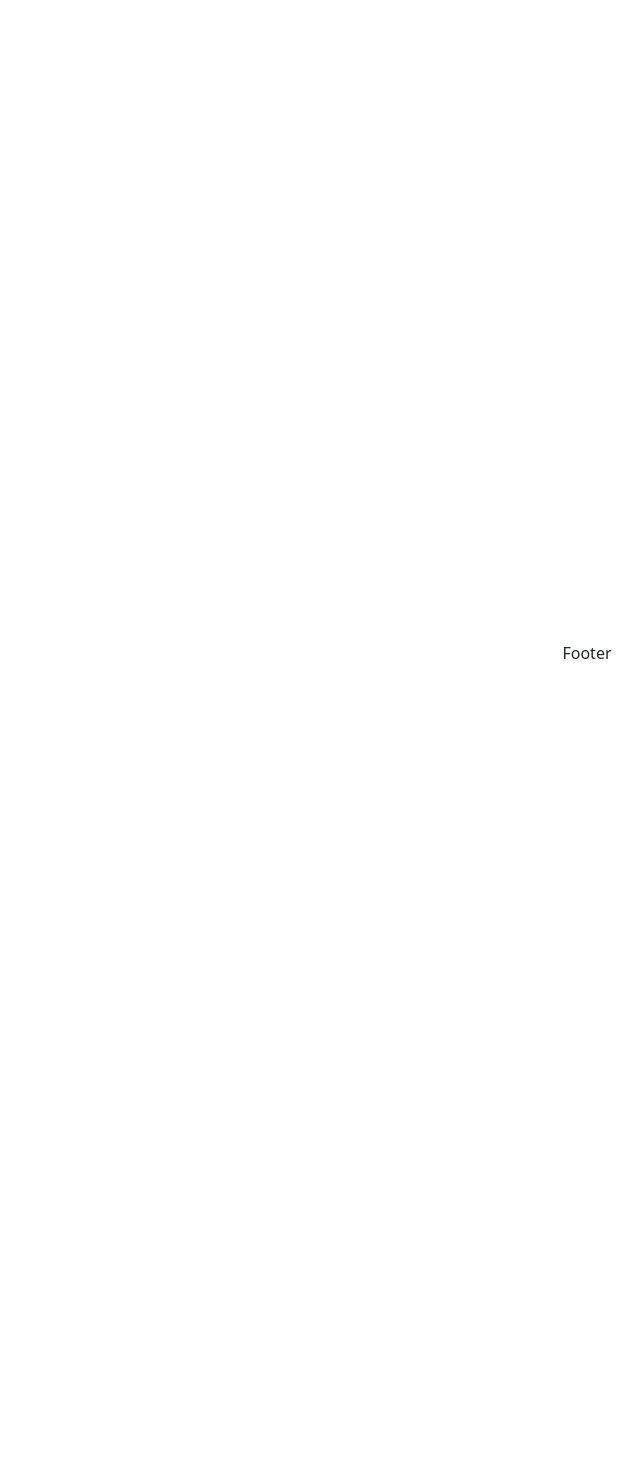
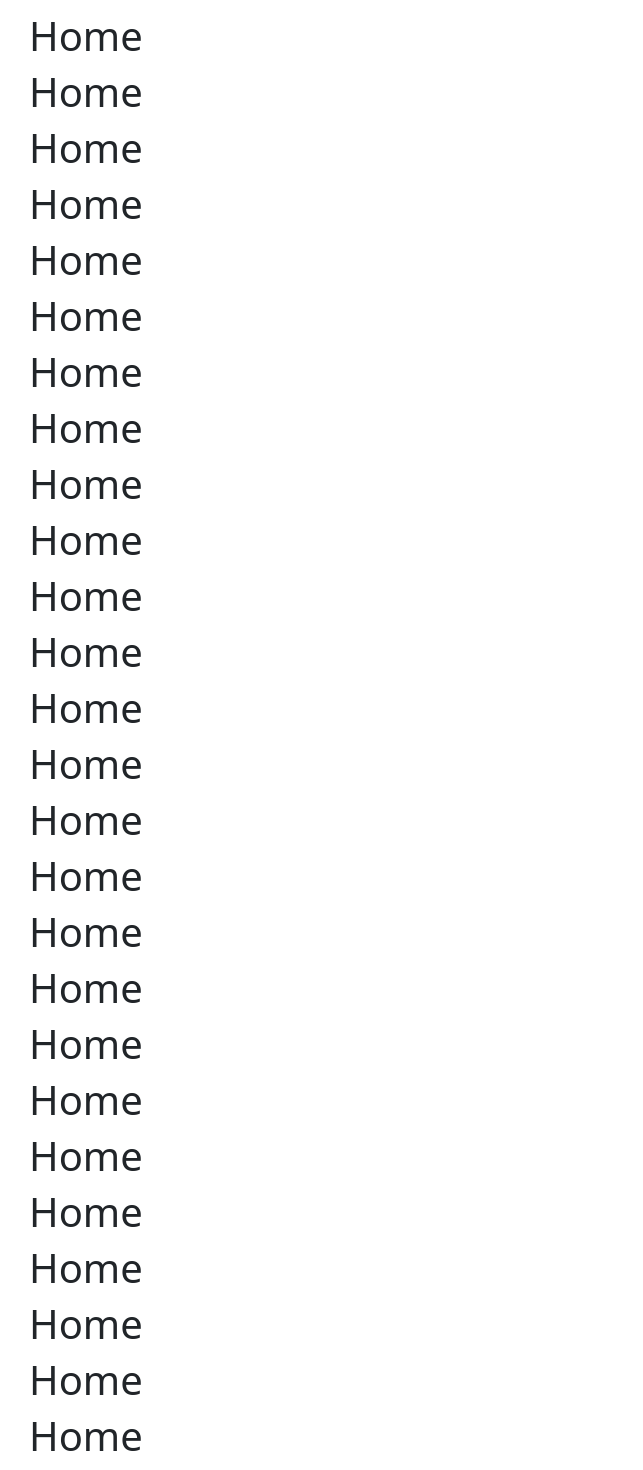
Before and after one commit to songnumber1/react-my-app, a React (Create React App) app: page / in a window 1280 px wide. Shown: the part 120-1590 px from the top of the page, without its empty margins (53-696 px from the left). Before the commit the page ends 800 px from the top, so only its background shows below. Built offline with nearby package versions, Linux system fonts and the light colour scheme.

Commit message:
footer가 context 영역 overlay 오류 수정

```diff
--- /dev/null
+++ b/src/assert/css/layout/layout.css
@@ -0,0 +1,9 @@
+.context {
+  display: flex;
+  flex-direction: column;
+  min-height: 100vh;
+}
+
+.main {
+  flex: 1;
+}
--- a/src/components/Home.js
+++ b/src/components/Home.js
@@ -4,6 +4,33 @@ function Home() {
   return (
     <div>
       <h1>Home</h1>
+      <h1>Home</h1>
+      <h1>Home</h1>
+      <h1>Home</h1>
+      <h1>Home</h1>
+      <h1>Home</h1>
+      <h1>Home</h1>
+      <h1>Home</h1>
+      <h1>Home</h1>
+      <h1>Home</h1>
+      <h1>Home</h1>
+      <h1>Home</h1>
+      <h1>Home</h1>
+      <h1>Home</h1>
+      <h1>Home</h1>
+      <h1>Home</h1>
+      <h1>Home</h1>
+      <h1>Home</h1>
+      <h1>Home</h1>
+      <h1>Home</h1>
+      <h1>Home</h1>
+      <h1>Home</h1>
+      <h1>Home</h1>
+      <h1>Home</h1>
+      <h1>Home</h1>
+      <h1>Home</h1>
+      <h1>Home</h1>
+      <h1>Home</h1>
     </div>
   );
 }
--- a/src/layout/Footer.js
+++ b/src/layout/Footer.js
@@ -2,7 +2,7 @@ import { Container } from 'react-bootstrap';
 
 const Footer = () => {
   return (
-    <footer className="fixed-bottom text-center" style={{ padding: '15px 0px' }}>
+    <footer className="text-center" style={{ padding: '15px 0px' }}>
       <Container className="text-center">
         <div style={{ textAlign: 'center' }}>Footer</div>
       </Container>
--- a/src/layout/Layout.js
+++ b/src/layout/Layout.js
@@ -1,14 +1,17 @@
 import React from 'react';
 import Footer from './Footer';
 import Header from './Header';
+import '../assert/css/layout/layout.css';
 
 const Layout = ({ children }) => {
   return (
-    <>
-      <Header />
-      {children}
+    <div className="context">
+      <div className="main">
+        <Header />
+        {children}
+      </div>
       <Footer />
-    </>
+    </div>
   );
 };
 
```
